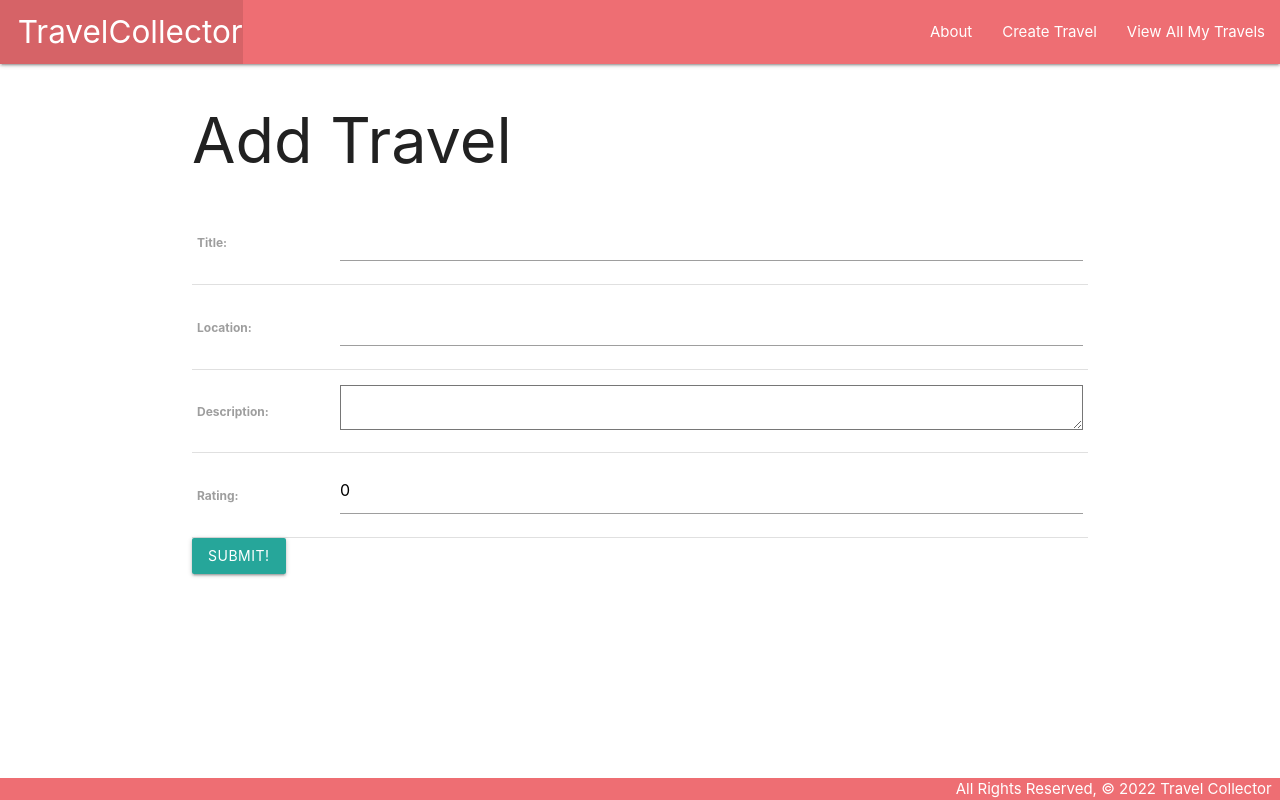
After one commit to AlexChen208/Travel-Collector, a Django app: page /travels/create/ in a window 1280 px wide. The commit adds this page. Run offline with Django 4.2, Linux system fonts and the light colour scheme.

Commit message:
creating functionality for creating a new travel

```diff
--- a/main_app/models.py
+++ b/main_app/models.py
@@ -1,3 +1,4 @@
+from django.urls import reverse
 from django.db import models
 from django.core.validators import MaxValueValidator
 from django.core.validators import MinValueValidator
@@ -18,3 +19,6 @@ class Travel(models.Model):
 
     def __str__(self):
         return self.title
+
+    def get_absolute_url(self):
+        return reverse('detail', kwargs={'travel_id': self.id})
--- a/main_app/templates/base.html
+++ b/main_app/templates/base.html
@@ -29,6 +29,7 @@
           </ul>
           <ul class="right">
             <li><a href="{% url 'about' %}">About</a></li>
+            <li><a href="{% url 'travels_create' %}">Create Travel</a></li>
             <li><a href="{%  url 'index' %}">View All My Travels</a></li>
           </ul>
         </div>
--- /dev/null
+++ b/main_app/templates/main_app/travel_form.html
@@ -0,0 +1,15 @@
+{% extends 'base.html' %}
+
+{% block content %}
+  <h1>Add Travel</h1>
+  <!-- Leaving the action empty makes the form post to the same url used to display it -->
+  <form action="" method="POST">
+    <!-- Django requires the following for security purposes -->
+    {% csrf_token %}
+    <table>
+      <!-- Render the inputs inside of <tr>s & <td>s -->
+      {{ form.as_table }}
+    </table>
+    <input type="submit" value="Submit!" class="btn">
+  </form>
+{% endblock %}
--- a/main_app/urls.py
+++ b/main_app/urls.py
@@ -5,6 +5,7 @@ from . import views
 urlpatterns = [
     path('', views.home, name='home'),
     path('about/', views.about, name='about'),
-    path('travels/', views.TravelList.as_view(), name='index'),
+    path('travels/', views.travels_index, name='index'),
     path('travels/<int:travel_id>/', views.travels_detail, name='detail'),
+    path('travels/create/', views.TravelCreate.as_view(), name='travels_create'),
 ]
--- a/main_app/views.py
+++ b/main_app/views.py
@@ -1,5 +1,6 @@
 from django.shortcuts import render
-from django.views.generic import ListView, DetailView
+from django.views.generic import ListView
+from django.views.generic.edit import CreateView
 from . models import Travel
 
 
@@ -11,18 +12,17 @@ def home(request):
 def about(request):
     return render(request, 'about.html')
 
-# def travels_index(request):
-#     travels = Travel.objects.all()
-#     return render(request, 'travels/index.html', { 'travels': travels })
+def travels_index(request):
+    travels = Travel.objects.all()
+    return render(request, 'travels/index.html', { 'travels': travels })
 
-# def travels_detail(request, travel_id):
-#     travel = Travel.objects.get(id=travel_id)
-#     return render(request, 'travels/detail.html', { 'travel': travel })
+def travels_detail(request, travel_id):
+    travel = Travel.objects.get(id=travel_id)
+    return render(request, 'travels/detail.html', { 'travel': travel })
 
-class TravelList(ListView):
+
+
+class TravelCreate(CreateView):
     model = Travel
-    template_name = 'travels/index.html'
-
-# class TravelDetail(DetailView):
-#     model = Travel
-#     template_name = 'travels/detail.html'
+    fields = '__all__'
+    # success_url = '/cats/'
```
